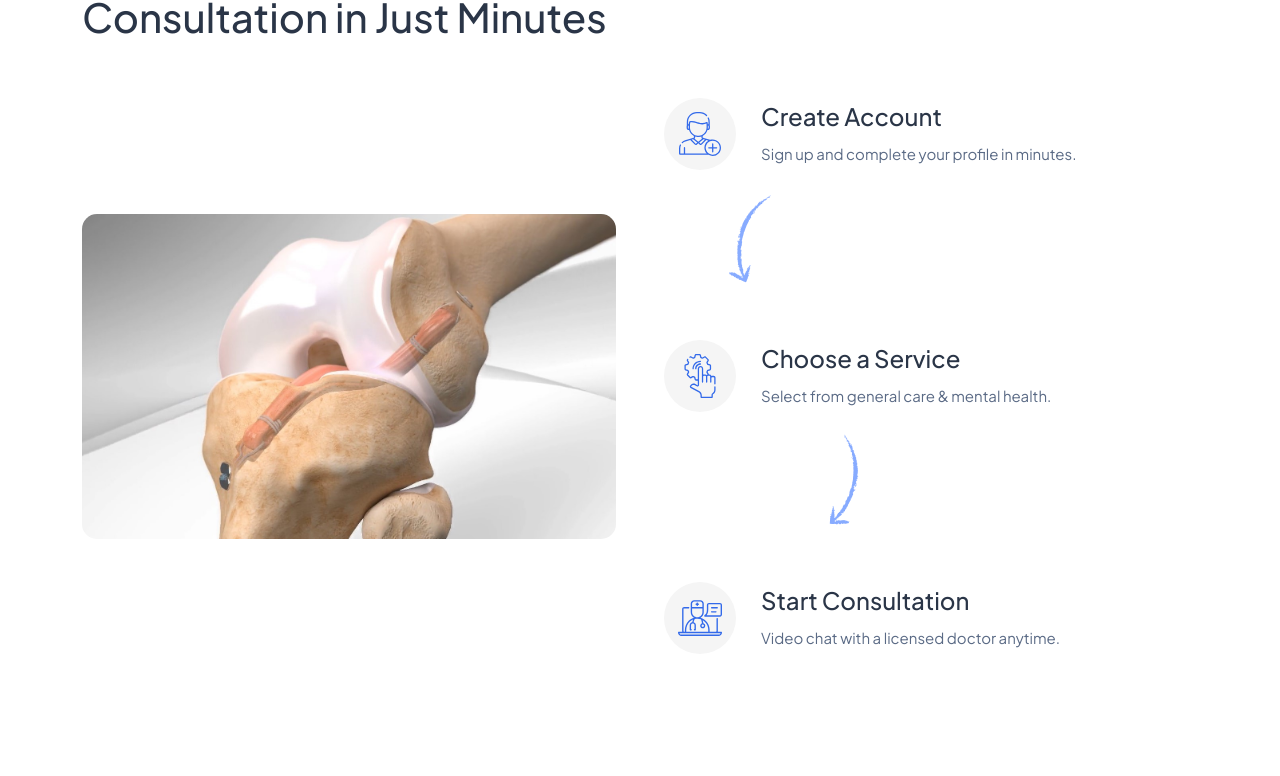
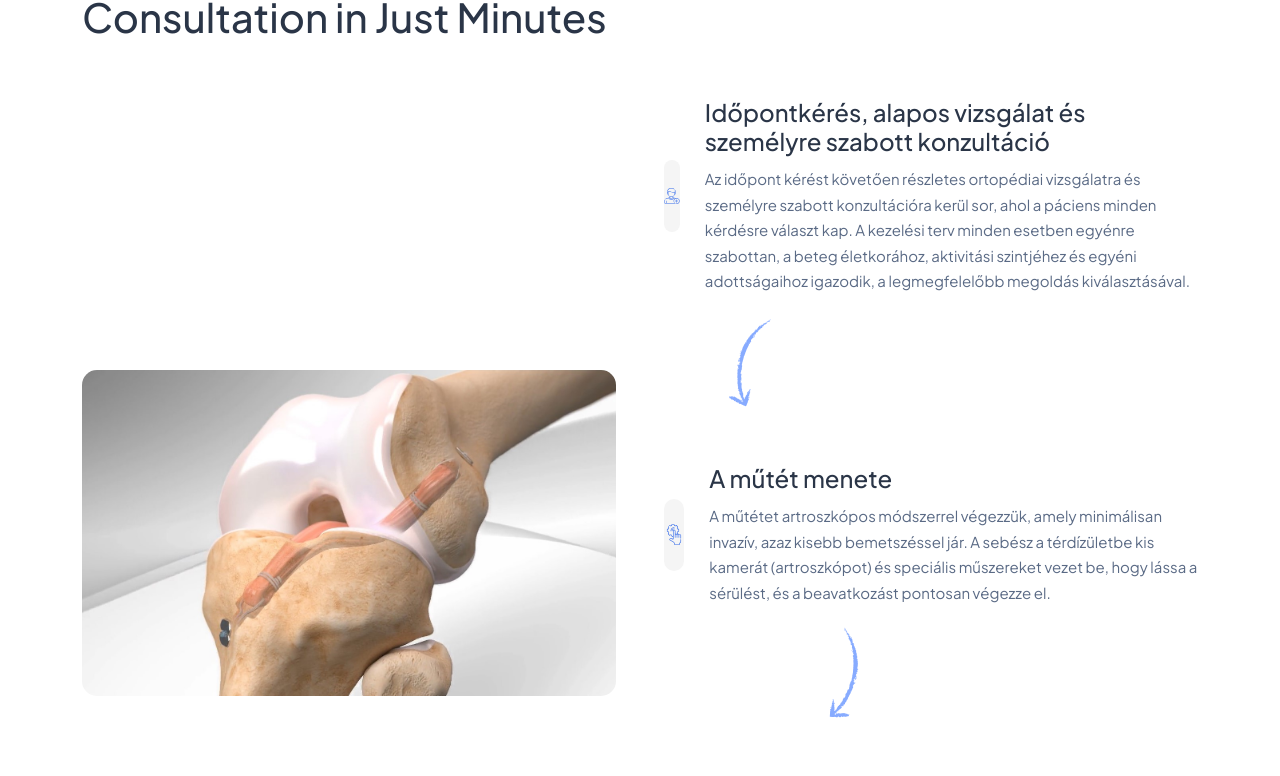
Before and after one commit to Anadasi/allinside.hu, a Next.js app: page / in a window 1280 px wide. Shown: the part 7424-8200 px from the top of the page. Built offline with nearby package versions, Linux system fonts and the light colour scheme.

Commit message:
szoveg frissites

```diff
--- a/src/components/Common/HowItWorks.tsx
+++ b/src/components/Common/HowItWorks.tsx
@@ -18,8 +18,8 @@ const HowItWorks = () => {
     {
       id: 1,
       icon: "/images/icons/work1.svg",
-      title: "Create Account",
-      description: "Sign up and complete your profile in minutes.",
+      title: "Időpontkérés, alapos vizsgálat és személyre szabott konzultáció",
+      description: "Az időpont kérést követően részletes ortopédiai vizsgálatra és személyre szabott konzultációra kerül sor, ahol a páciens minden kérdésre választ kap. A kezelési terv minden esetben egyénre szabottan, a beteg életkorához, aktivitási szintjéhez és egyéni adottságaihoz igazodik, a legmegfelelőbb megoldás kiválasztásával.",
       vectorImage: "/images/vector1.png",
       vectorWidth: 42,
       vectorHeight: 88,
@@ -27,8 +27,8 @@ const HowItWorks = () => {
     {
       id: 2,
       icon: "/images/icons/work2.svg",
-      title: "Choose a Service",
-      description: "Select from general care & mental health.",
+      title: "A műtét menete",
+      description: "A műtétet artroszkópos módszerrel végezzük, amely minimálisan invazív, azaz kisebb bemetszéssel jár. A sebész a térdízületbe kis kamerát (artroszkópot) és speciális műszereket vezet be, hogy lássa a sérülést, és a beavatkozást pontosan végezze el.",
       vectorImage: "/images/vector2.png",
       vectorWidth: 30,
       vectorHeight: 91,
@@ -36,8 +36,8 @@ const HowItWorks = () => {
     {
       id: 3,
       icon: "/images/icons/work3.svg",
-      title: "Start Consultation",
-      description: "Video chat with a licensed doctor anytime.",
+      title: "Rehabilitáció",
+      description: "Az All-inside műtét után a rehabilitáció hasonlóan zajlik, mint más keresztszalag műtét esetén, célja a térd stabilizálása, az izomerő visszaállítása, valamint a mozgástartomány fokozatos visszanyerése. Ez az eljárás elsősorban azoknak ajánlott, akik elülső keresztszalag szakadás miatt szenvednek és akiknek a sérülései olyan mértékűek, hogy az artroszkópos műtét megfelelő megoldást kínál.",
     },
   ];
 
```
